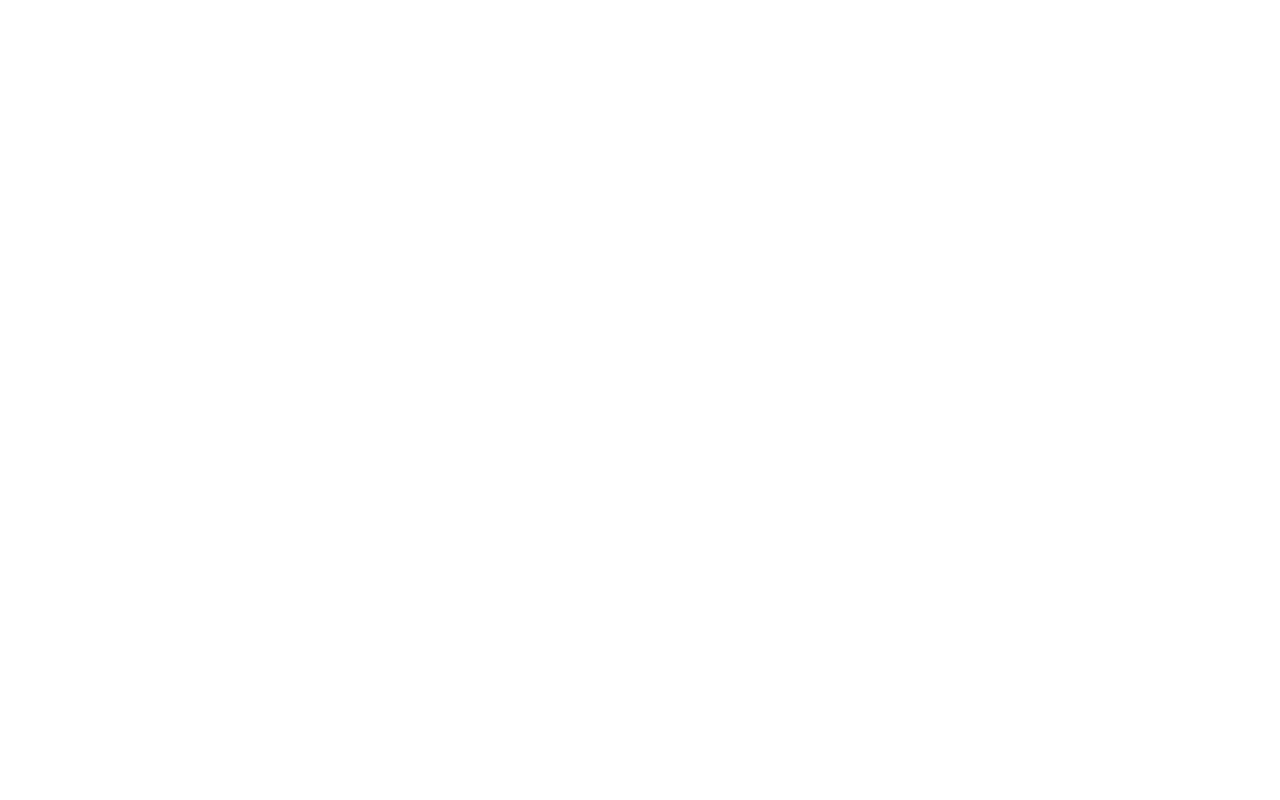
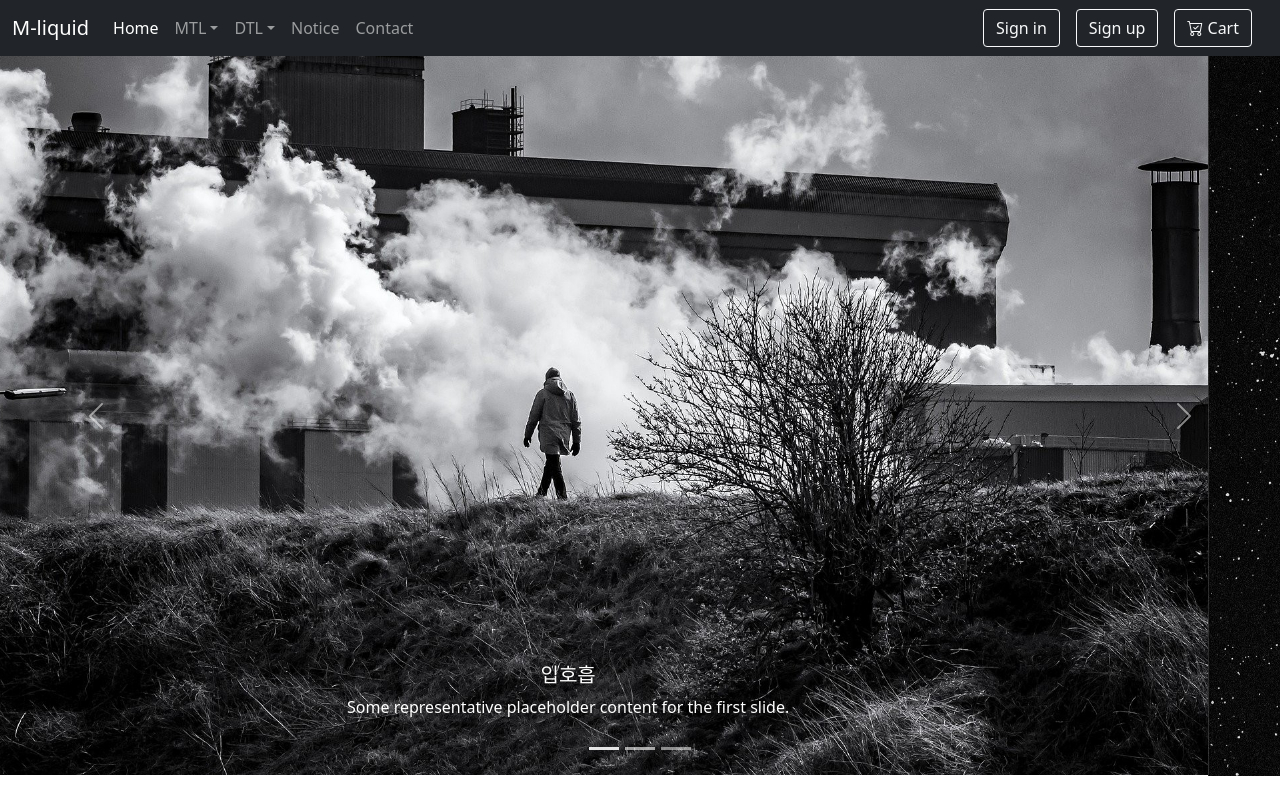
Before and after one commit to mxx-kor/e-liquid-shoppingmall, a website: page index.html in a window 1280 px wide. Drawn offline with nearby package versions, Linux system fonts and the light colour scheme.

Commit message:
made the main page

```diff
--- a/index.html
+++ b/index.html
@@ -9,8 +9,164 @@
       rel="stylesheet"
       href="/node_modules/bootstrap/dist/css/bootstrap.min.css"
     />
+    <link
+      rel="stylesheet"
+      href="/node_modules/bootstrap-icons/font/bootstrap-icons.css"
+    />
   </head>
   <body>
+    <nav
+      class="navbar navbar-expand-md navbar-dark bg-dark"
+      aria-label="Fourth navbar example"
+    >
+      <div class="container-fluid">
+        <a class="navbar-brand" href="#">M-liquid</a>
+        <button
+          class="navbar-toggler"
+          type="button"
+          data-bs-toggle="collapse"
+          data-bs-target="#navbarsExample04"
+          aria-controls="navbarsExample04"
+          aria-expanded="false"
+          aria-label="Toggle navigation"
+        >
+          <span class="navbar-toggler-icon"></span>
+        </button>
+
+        <div class="collapse navbar-collapse" id="navbarsExample04">
+          <ul class="navbar-nav me-auto mb-2 mb-md-0">
+            <li class="nav-item">
+              <a class="nav-link active" aria-current="page" href="#">Home</a>
+            </li>
+            <li class="nav-item dropdown">
+              <a
+                class="nav-link dropdown-toggle"
+                href="#"
+                id="dropdown04"
+                data-bs-toggle="dropdown"
+                aria-expanded="false"
+                >MTL</a
+              >
+              <ul class="dropdown-menu" aria-labelledby="dropdown04">
+                <li><a class="dropdown-item" href="#">Fruits</a></li>
+                <li><a class="dropdown-item" href="#">Desserts</a></li>
+                <li>
+                  <a class="dropdown-item" href="#">Cigarettes</a>
+                </li>
+                <li>
+                  <a class="dropdown-item" href="#">See all flavors</a>
+                </li>
+              </ul>
+            </li>
+            <li class="nav-item dropdown">
+              <a
+                class="nav-link dropdown-toggle"
+                href="#"
+                id="dropdown04"
+                data-bs-toggle="dropdown"
+                aria-expanded="false"
+                >DTL</a
+              >
+              <ul class="dropdown-menu" aria-labelledby="dropdown04">
+                <li><a class="dropdown-item" href="#">Fruits</a></li>
+                <li><a class="dropdown-item" href="#">Desserts</a></li>
+                <li>
+                  <a class="dropdown-item" href="#">Cigarettes</a>
+                </li>
+                <li>
+                  <a class="dropdown-item" href="#">See all flavors</a>
+                </li>
+              </ul>
+            </li>
+            <li class="nav-item">
+              <a class="nav-link" href="#">Notice</a>
+            </li>
+            <li class="nav-item">
+              <a class="nav-link" href="#">Contact</a>
+            </li>
+          </ul>
+          <button type="button" class="btn btn-outline-light me-3">
+            Sign in
+          </button>
+          <button type="button" class="btn btn-outline-light me-3">
+            Sign up
+          </button>
+          <button type="button" class="btn btn-outline-light me-3">
+            <i class="bi bi-cart-check"></i> Cart
+          </button>
+        </div>
+      </div>
+    </nav>
+
+    <div
+      id="carouselExampleCaptions"
+      class="carousel slide"
+      data-bs-ride="carousel"
+    >
+      <div class="carousel-indicators">
+        <button
+          type="button"
+          data-bs-target="#carouselExampleCaptions"
+          data-bs-slide-to="0"
+          class="active"
+          aria-current="true"
+          aria-label="Slide 1"
+        ></button>
+        <button
+          type="button"
+          data-bs-target="#carouselExampleCaptions"
+          data-bs-slide-to="1"
+          aria-label="Slide 2"
+        ></button>
+        <button
+          type="button"
+          data-bs-target="#carouselExampleCaptions"
+          data-bs-slide-to="2"
+          aria-label="Slide 3"
+        ></button>
+      </div>
+      <div class="carousel-inner">
+        <div class="carousel-item active">
+          <img src="/assets/0.jpg" class="d-block w-100" alt="..." />
+          <div class="carousel-caption d-none d-md-block">
+            <h5>입호흡</h5>
+            <p>Some representative placeholder content for the first slide.</p>
+          </div>
+        </div>
+        <div class="carousel-item">
+          <img src="/assets/1.jpg" class="d-block w-100" alt="..." />
+          <div class="carousel-caption d-none d-md-block">
+            <h5>Second slide label</h5>
+            <p>Some representative placeholder content for the second slide.</p>
+          </div>
+        </div>
+        <div class="carousel-item">
+          <img src="/assets/2.jpg" class="d-block w-100" alt="..." />
+          <div class="carousel-caption d-none d-md-block">
+            <h5>Third slide label</h5>
+            <p>Some representative placeholder content for the third slide.</p>
+          </div>
+        </div>
+      </div>
+      <button
+        class="carousel-control-prev"
+        type="button"
+        data-bs-target="#carouselExampleCaptions"
+        data-bs-slide="prev"
+      >
+        <span class="carousel-control-prev-icon" aria-hidden="true"></span>
+        <span class="visually-hidden">Previous</span>
+      </button>
+      <button
+        class="carousel-control-next"
+        type="button"
+        data-bs-target="#carouselExampleCaptions"
+        data-bs-slide="next"
+      >
+        <span class="carousel-control-next-icon" aria-hidden="true"></span>
+        <span class="visually-hidden">Next</span>
+      </button>
+    </div>
     <script src="/node_modules/bootstrap/dist/js/bootstrap.min.js"></script>
   </body>
 </html>
```
Also changed, not shown: assets/0.jpg (added), assets/1.jpg (added), assets/2.jpg (added).
